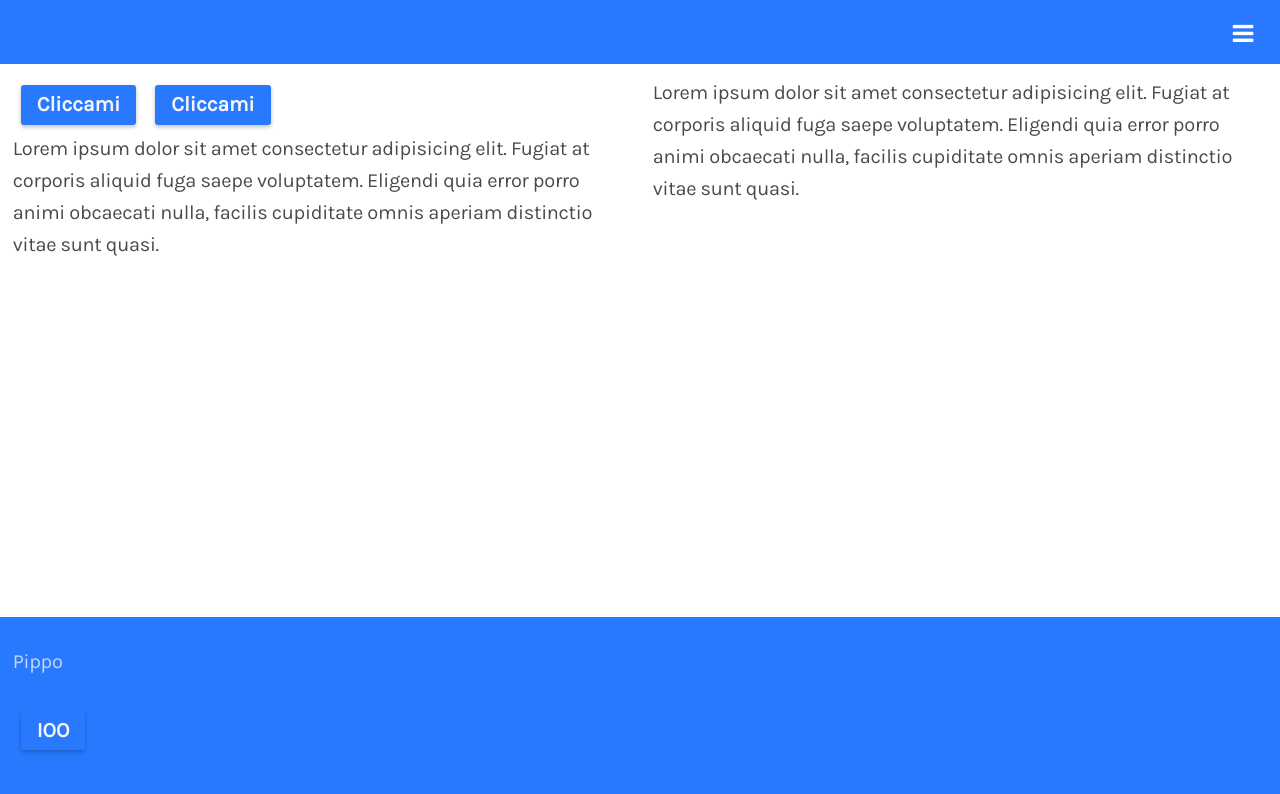
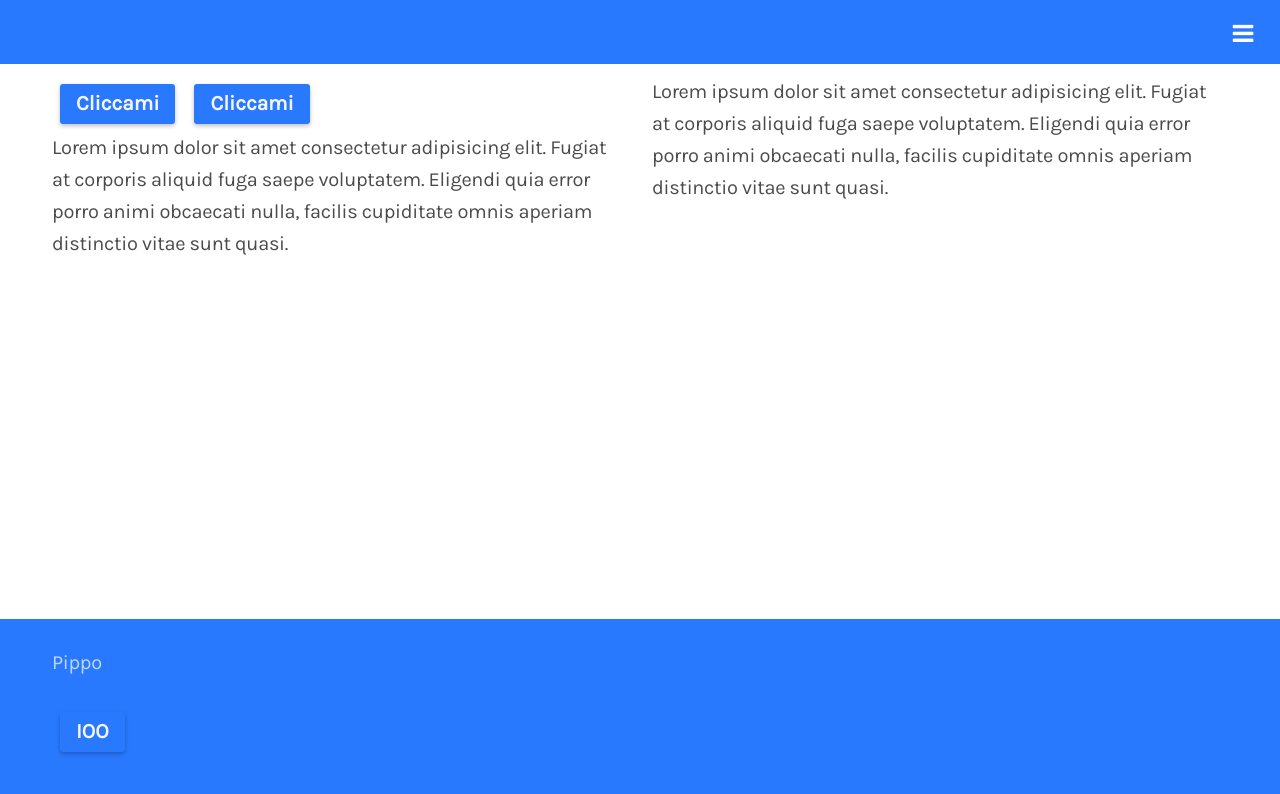
Before and after one commit to Remeic/Rum, a website: page src/html/index.html in a window 1280 px wide. Drawn offline with nearby package versions, Linux system fonts and the light colour scheme; files that its build step writes are made by us from their sources; files whose address does not match are found by name.

Commit message:
Set grid width to 1200px

```diff
--- a/src/css/blocks/grid/__container/grid__container.css
+++ b/src/css/blocks/grid/__container/grid__container.css
@@ -2,8 +2,9 @@
 .container{
   display: flex;
   flex-direction: column;
-  flex: 1 1 100%;
-  width: 100vw;
+  flex: 1 1 1200px;
+  width: 1200px;
+  margin: 0 auto;
 
   .row {
     margin-bottom: var(--rowMargin);
```
Also changed, not shown: dist/css/styles.css, dist/css/styles.min.css.
